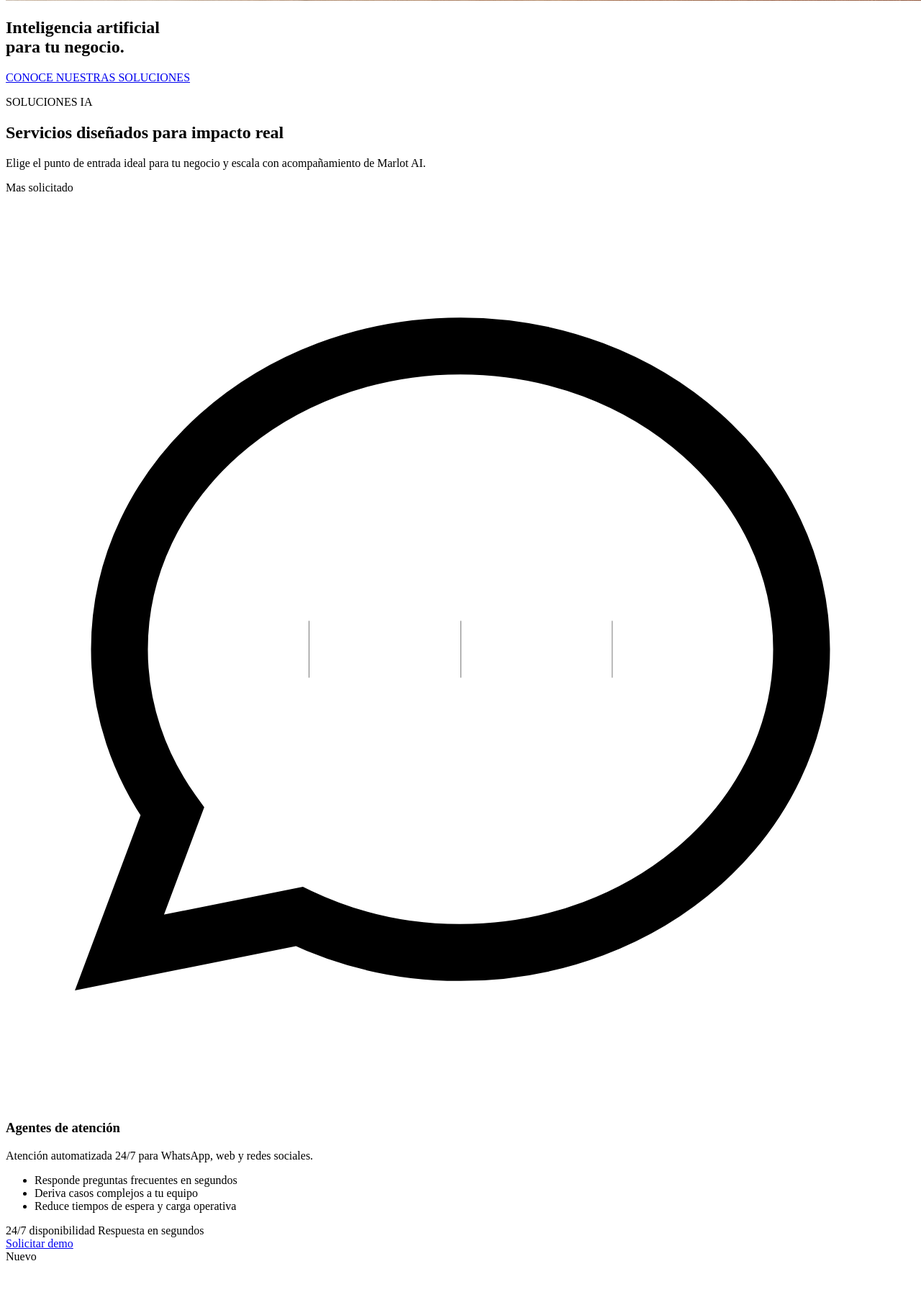
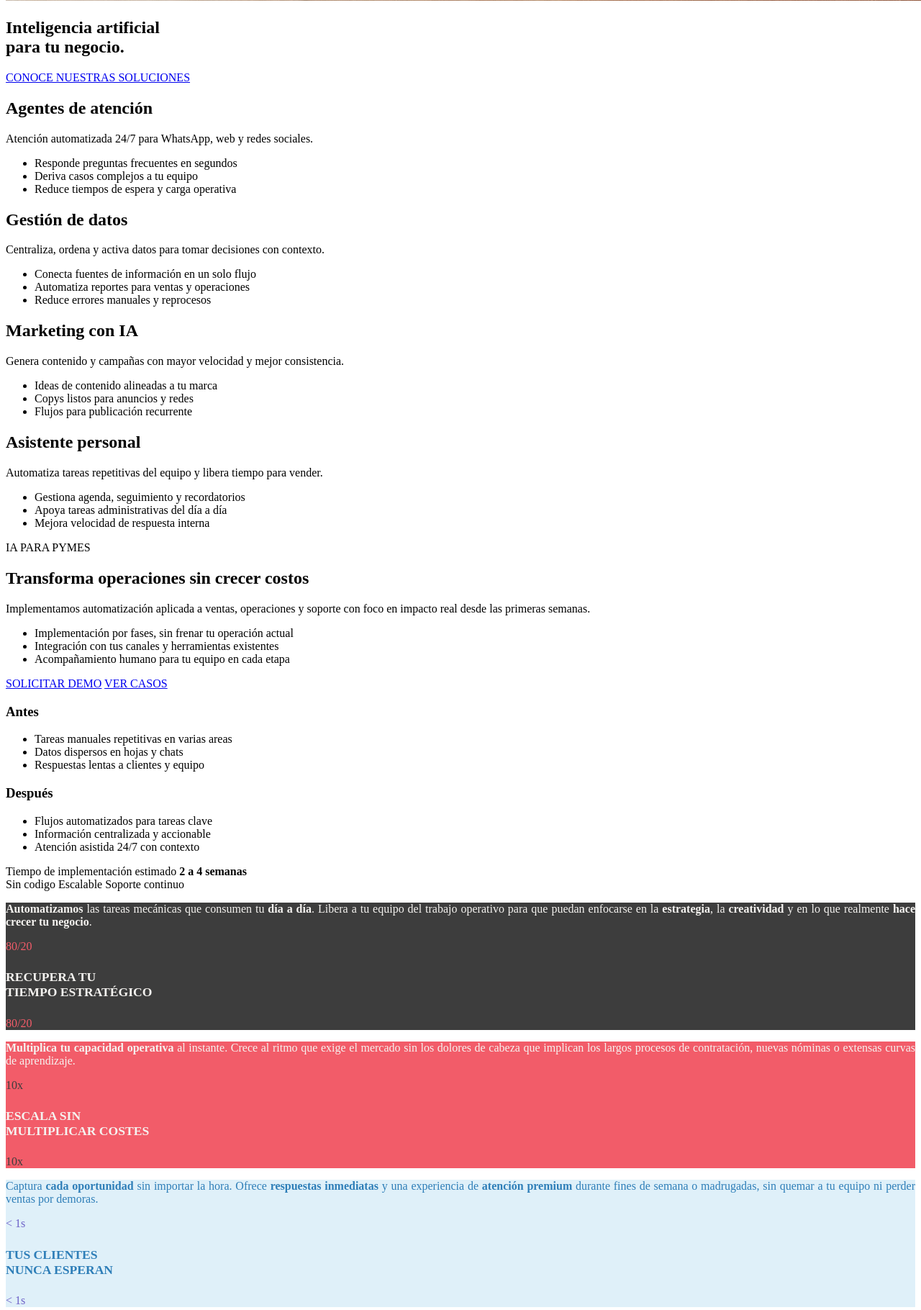
Before and after one commit to MarnueLgh/Marlot-AI-Web, a PHP site: page / in a window 1280 px wide. Shown: the part 851-2671 px from the top of the page at 72% size. Run offline with PHP 8.4, Linux system fonts and the light colour scheme; grey boxes are pictures that could not be loaded.

Commit message:
Cambios equis

```diff
--- /dev/null
+++ b/includes/acordeon_servicios.php
@@ -0,0 +1,98 @@
+<?php
+/*
+ * Autor: MarnueLgh
+ * Fecha: 02/05/2026
+ * Versión: 1.0
+ * Descripción: Fragmento del acordeón vertical de servicios para Marlot AI.
+ *              Se incluye dentro de index.php con include().
+ */
+?>
+
+<!-- ── Sección: Servicios ──────────────────────────────── -->
+<section class="servicios" id="servicios">
+	<div class="container">
+		<div class="servicios-contenedor" id="servicios_contenedor">
+
+			<!-- Item 1: Agentes de atención -->
+			<div class="servicios-item">
+				<div class="servicios-cabecera">
+					<div class="servicios-grupo-texto">
+						<h2 class="servicios-titulo">Agentes de atención</h2>
+					</div>
+					<div class="servicios-imagen" style="background-image: url('https://images.unsplash.com/photo-1574169208507-84376144848b?q=80&w=200&auto=format&fit=crop');"></div>
+				</div>
+				<div class="servicios-contenido">
+					<div class="servicios-info">
+						<p class="servicios-subtitulo">Atención automatizada 24/7 para WhatsApp, web y redes sociales.</p>
+						<ul class="servicios-lista">
+							<li>Responde preguntas frecuentes en segundos</li>
+							<li>Deriva casos complejos a tu equipo</li>
+							<li>Reduce tiempos de espera y carga operativa</li>
+						</ul>
+					</div>
+				</div>
+			</div>
+
+			<!-- Item 2: Gestión de datos -->
+			<div class="servicios-item">
+				<div class="servicios-cabecera">
+					<div class="servicios-grupo-texto">
+						<h2 class="servicios-titulo">Gestión de datos</h2>
+					</div>
+					<div class="servicios-imagen" style="background-image: url('https://images.unsplash.com/photo-1550684376-efcbd6e3f031?q=80&w=200&auto=format&fit=crop');"></div>
+				</div>
+				<div class="servicios-contenido">
+					<div class="servicios-info">
+						<p class="servicios-subtitulo">Centraliza, ordena y activa datos para tomar decisiones con contexto.</p>
+						<ul class="servicios-lista">
+							<li>Conecta fuentes de información en un solo flujo</li>
+							<li>Automatiza reportes para ventas y operaciones</li>
+							<li>Reduce errores manuales y reprocesos</li>
+						</ul>
+					</div>
+				</div>
+			</div>
+
+			<!-- Item 3: Marketing con IA -->
+			<div class="servicios-item">
+				<div class="servicios-cabecera">
+					<div class="servicios-grupo-texto">
+						<h2 class="servicios-titulo">Marketing con IA</h2>
+					</div>
+					<div class="servicios-imagen" style="background-image: url('https://images.unsplash.com/photo-1604871000636-074fa5117945?q=80&w=200&auto=format&fit=crop');"></div>
+				</div>
+				<div class="servicios-contenido">
+					<div class="servicios-info">
+						<p class="servicios-subtitulo">Genera contenido y campañas con mayor velocidad y mejor consistencia.</p>
+						<ul class="servicios-lista">
+							<li>Ideas de contenido alineadas a tu marca</li>
+							<li>Copys listos para anuncios y redes</li>
+							<li>Flujos para publicación recurrente</li>
+						</ul>
+					</div>
+				</div>
+			</div>
+
+			<!-- Item 4: Asistente personal -->
+			<div class="servicios-item">
+				<div class="servicios-cabecera">
+					<div class="servicios-grupo-texto">
+						<h2 class="servicios-titulo">Asistente personal</h2>
+					</div>
+					<div class="servicios-imagen" style="background-image: url('https://images.unsplash.com/photo-1777033481255-fa0b8e48c52e?q=80&w=1170&auto=format&fit=crop&ixlib=rb-4.1.0&ixid=M3wxMjA3fDB8MHxwaG90by1wYWdlfHx8fGVufDB8fHx8fA%3D%3D');"></div>
+				</div>
+				<div class="servicios-contenido">
+					<div class="servicios-info">
+						<p class="servicios-subtitulo">Automatiza tareas repetitivas del equipo y libera tiempo para vender.</p>
+						<ul class="servicios-lista">
+							<li>Gestiona agenda, seguimiento y recordatorios</li>
+							<li>Apoya tareas administrativas del día a día</li>
+							<li>Mejora velocidad de respuesta interna</li>
+						</ul>
+					</div>
+				</div>
+			</div>
+
+		</div>
+	</div>
+</section>
--- a/index.php
+++ b/index.php
@@ -29,7 +29,10 @@ require __DIR__ . '/includes/nav.php';
 </section>
 
 <!-- Services Section -->
-<section class="services" id="servicios">
+
+<?php include('includes/acordeon_servicios.php'); ?>
+
+<!-- <section class="services" id="servicios">
 	<div class="services-intro">
 		<p class="services-label">SOLUCIONES IA</p>
 		<h2 class="services-title">Servicios diseñados para impacto real</h2>
@@ -145,7 +148,7 @@ require __DIR__ . '/includes/nav.php';
 			</div>
 		</article>
 	</div>
-</section>
+</section> -->
 
 <section class="value-section" id="nosotros">
 	<div class="value-container">
```
Also changed, not shown: css/styles.css (+51 -16 lines), src/css/styles.css (+151 -0 lines), src/js/main.js (+106 -0 lines), assets/images/cuadrada/marketing-cuadrada.png (added).
